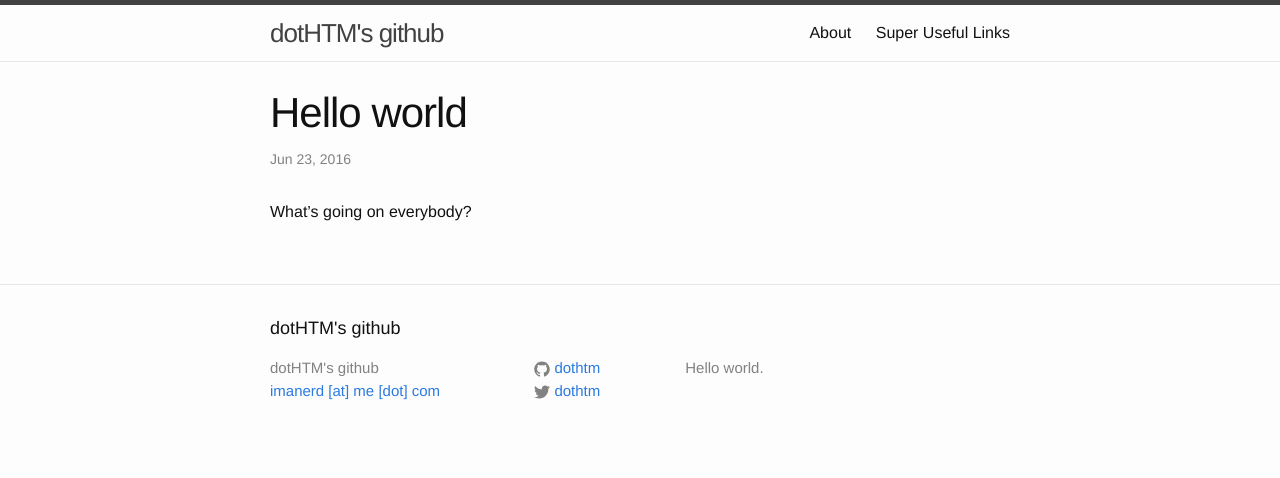
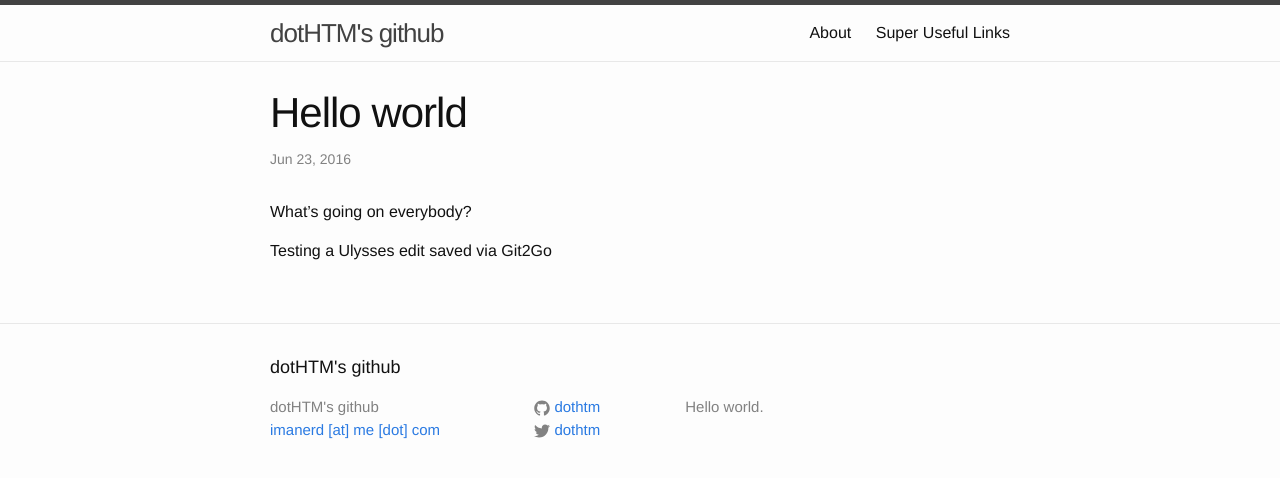
Before and after one commit to dotHTM/dothtm.github.io, a Jekyll site: the page built from _posts/2016-06-2-Hello-World.md, in a window 1280 px wide. Shown: the top 478 px of the page. Built offline with Jekyll 4.4.1, drawn with Linux system fonts in a browser that asks for light colours.

Commit message:
Sample edit by Ulysses and sent via Git2Go

```diff
--- a/_posts/2016-06-2-Hello-World.md
+++ b/_posts/2016-06-2-Hello-World.md
@@ -6,3 +6,5 @@ categories: blog
 ---
 
 What's going on everybody?
+
+Testing a Ulysses edit saved via Git2Go
```
